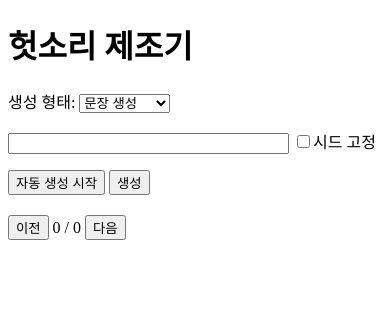
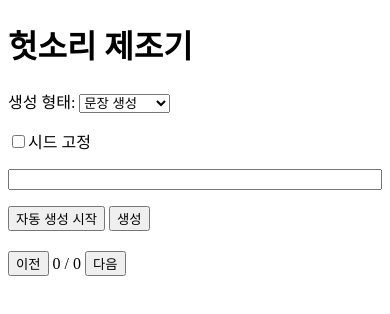
Before and after one commit to hutsor/hutsori, a React app: page / in a window 390 px wide. Shown: the top 314 px of the page. Built offline with nearby package versions, Linux system fonts and the light colour scheme; the HTML template or start-up script is replaced by a standard one.

Commit message:
design: responsive seed input box width

```diff
--- a/src/app.tsx
+++ b/src/app.tsx
@@ -82,13 +82,6 @@ export default function App() {
             </label>
           </p>
           <p>
-            <input
-              type="text"
-              value={isSeedFix ? fixedSeed : shown?.seed ?? ""}
-              onChange={(e) => setFixedSeed(e.target.value)}
-              readOnly={!isSeedFix}
-              size={32}
-            />{" "}
             <label>
               <input
                 type="checkbox"
@@ -97,6 +90,16 @@ export default function App() {
               />
               시드 고정
             </label>
+          </p>
+          <p style={{ maxWidth: "100%" }}>
+            <input
+              type="text"
+              value={isSeedFix ? fixedSeed : shown?.seed ?? ""}
+              onChange={(e) => setFixedSeed(e.target.value)}
+              readOnly={!isSeedFix}
+              size={32}
+              style={{ width: "100%", boxSizing: "border-box" }}
+            />{" "}
           </p>
           <p>
             <button type="button" onClick={toggleAuto}>
```
Also changed, not shown: 1 other file (tests, documents, lock files or other folders).
